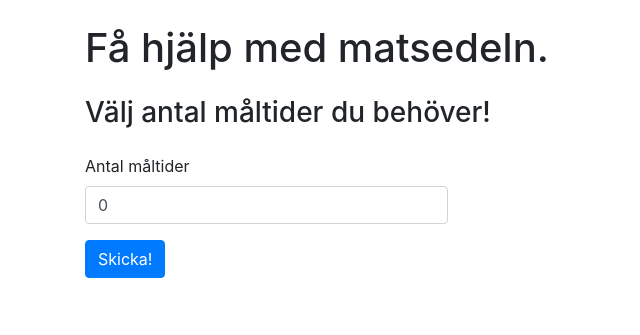
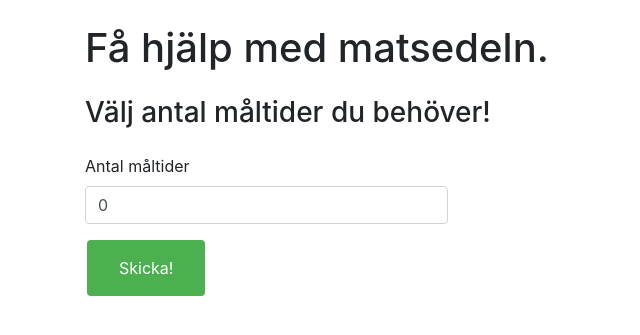
Before and after one commit to EmilAndersson1/Food4Thought, a Flask app: page /generator/ in a window 1280 px wide. Shown: the part 56-391 px from the top of the page, without its empty margins (0-640 px from the left). Run offline with Flask 2, Linux system fonts and the light colour scheme; some libraries are stand-ins or nearby versions.

Commit message:
Update style.css

```diff
--- a/food4thought_app/static/style.css
+++ b/food4thought_app/static/style.css
@@ -61,3 +61,13 @@ html,body{
 .border-right {
     border-right: 1px solid black;
 }
+
+input[type=submit] {
+    background-color: #4CAF50;
+    border: none;
+    color: white;
+    padding: 16px 32px;
+    text-decoration: none;
+    margin: 4px 2px;
+    cursor: pointer;
+  }
```
